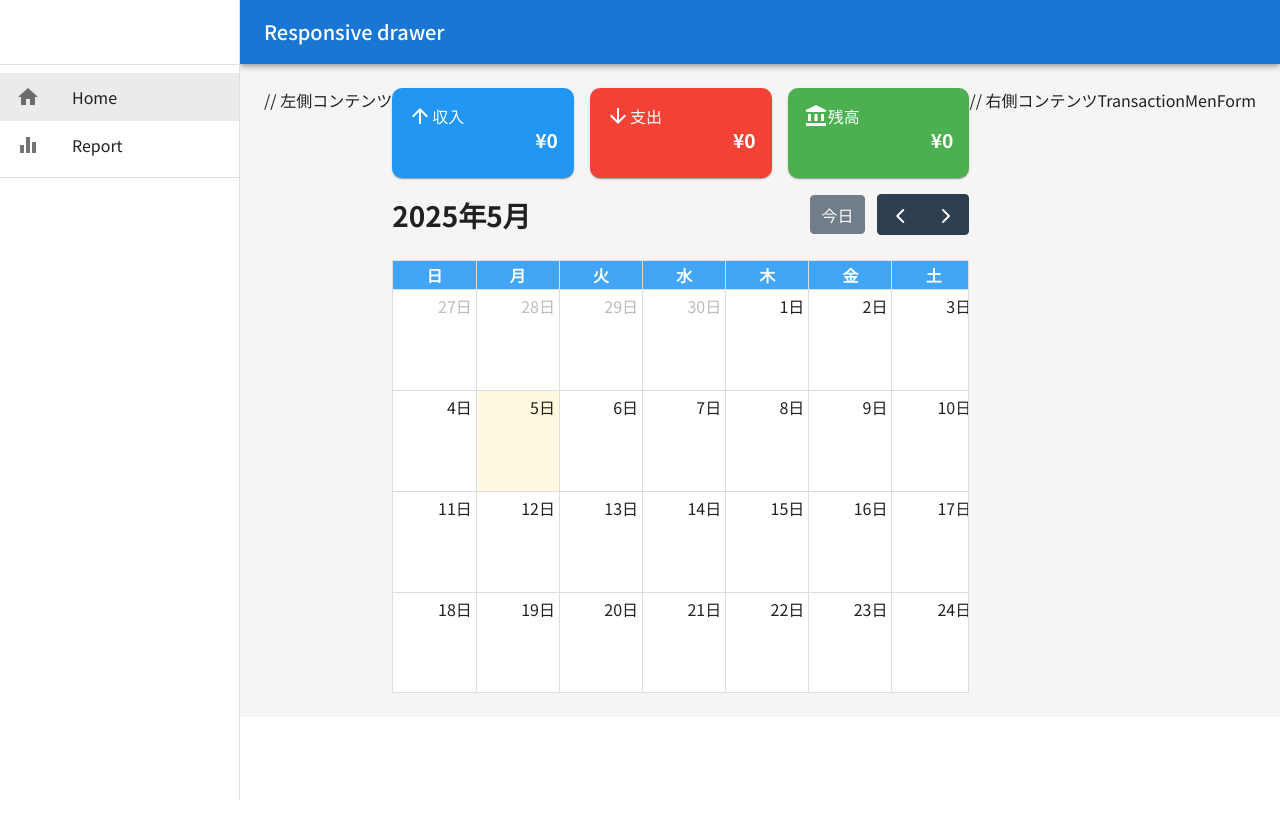
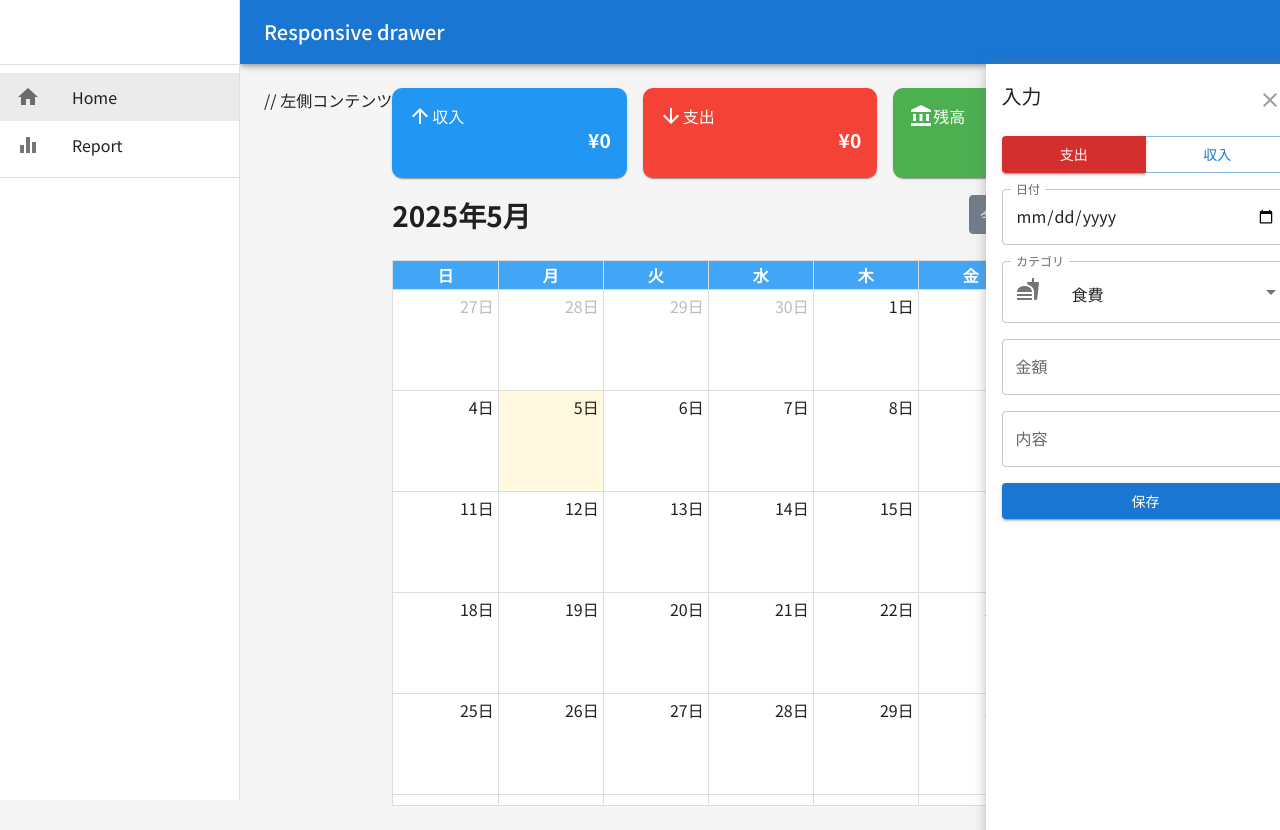
Before and after one commit to ririso/udemy-household-app, a React (Create React App) app: page / in a window 1280 px wide. Before the commit the page ends 800 px from the top, so only its background shows below. Built offline with nearby package versions, Linux system fonts and the light colour scheme; no server answers; the database is empty.

Commit message:
Form実装

```diff
--- a/src/components/TransactionForm.tsx
+++ b/src/components/TransactionForm.tsx
@@ -11,14 +11,23 @@ import {
   TextField,
   Typography,
 } from "@mui/material";
-const TransactionForm = () => {
+
+interface TransactionFormProps {
+  onCloseForm: () => void;
+  isEntryDrawerOpen: boolean;
+}
+
+const TransactionForm = ({
+  onCloseForm,
+  isEntryDrawerOpen,
+}: TransactionFormProps) => {
   const formWidth = 320;
   return (
     <Box
       sx={{
         position: "fixed",
         top: 64,
-        right: formWidth, // フォームの位置を調整
+        right: isEntryDrawerOpen ? formWidth : "-2%", // フォームの位置を調整
         width: formWidth,
         height: "100%",
         bgcolor: "background.paper",
@@ -38,6 +47,7 @@ const TransactionForm = () => {
         <Typography variant="h6">入力</Typography>
         {/* 閉じるボタン */}
         <IconButton
+          onClick={onCloseForm}
           sx={{
             color: (theme) => theme.palette.grey[500],
           }}
--- a/src/components/TransactionMenu.tsx
+++ b/src/components/TransactionMenu.tsx
@@ -4,10 +4,12 @@ import { Transaction } from "../types";
 interface TransactionMenuProps {
   dailyTransactions: Transaction[];
   currentDay: string;
+  onAddTransactionForm: () => void;
 }
 const TransactionMenu = ({
   dailyTransactions,
   currentDay,
+  onAddTransactionForm,
 }: TransactionMenuProps) => {
   const menuDrawerWidth = 320;
   return (
--- a/src/pages/Home.tsx
+++ b/src/pages/Home.tsx
@@ -3,8 +3,9 @@ import { format } from "date-fns";
 import { useState } from "react";
 import Calendar from "../components/Calendar";
 import MonthlySummary from "../components/MonthlySummary";
-import TransactionMenForm from "../components/TransactionMenForm";
+import TransactionForm from "../components/TransactionForm";
 import TransactionMenu from "../components/TransactionMenu";
+
 import { Transaction } from "../types";
 
 interface HomeProps {
@@ -15,11 +16,21 @@ interface HomeProps {
 const Home = ({ monthlyTransactions, setCurrentMonth }: HomeProps) => {
   const today = format(new Date(), "yyyy-mm-dd");
   const [currentDay, setCurrentDay] = useState("");
+  const [isEntryDrawerOpen, setIsEntryDrawerOpen] = useState(false);
 
   // 1日分のデータを表示
   const dailyTransactions = monthlyTransactions.filter((transaction) => {
     return transaction.date === currentDay;
   });
+
+  const closeForm = () => {
+    setIsEntryDrawerOpen(!isEntryDrawerOpen);
+  };
+
+  //フォームの開閉処理
+  const handleAddTransactionForm = () => {
+    setIsEntryDrawerOpen(!isEntryDrawerOpen);
+  };
 
   return (
     <Box sx={{ display: "flex" }}>
@@ -39,8 +50,12 @@ const Home = ({ monthlyTransactions, setCurrentMonth }: HomeProps) => {
         <TransactionMenu
           dailyTransactions={dailyTransactions}
           currentDay={currentDay}
+          onAddTransactionForm={handleAddTransactionForm}
         />
-        <TransactionMenForm />
+        <TransactionForm
+          onCloseForm={closeForm}
+          isEntryDrawerOpen={isEntryDrawerOpen}
+        />
       </Box>
     </Box>
   );
```
